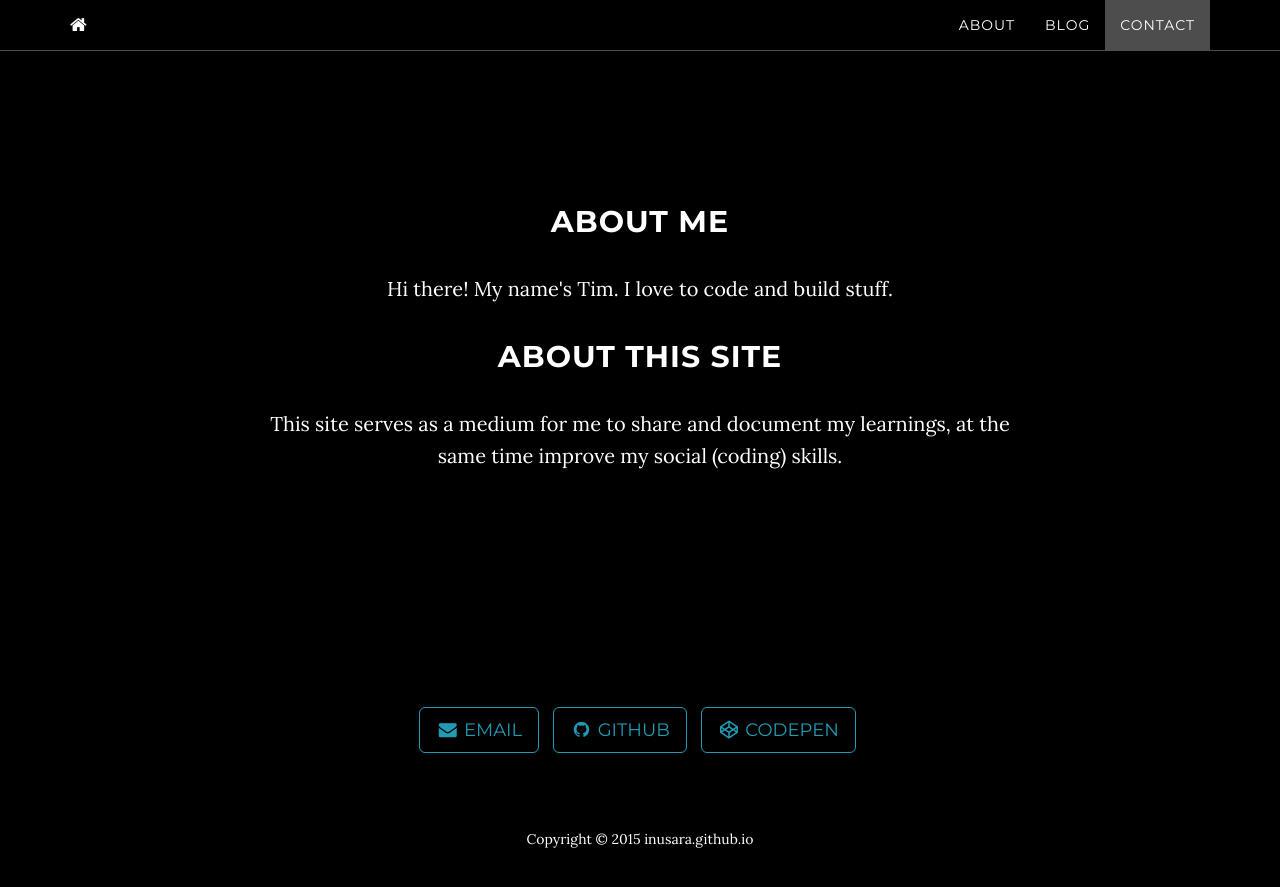
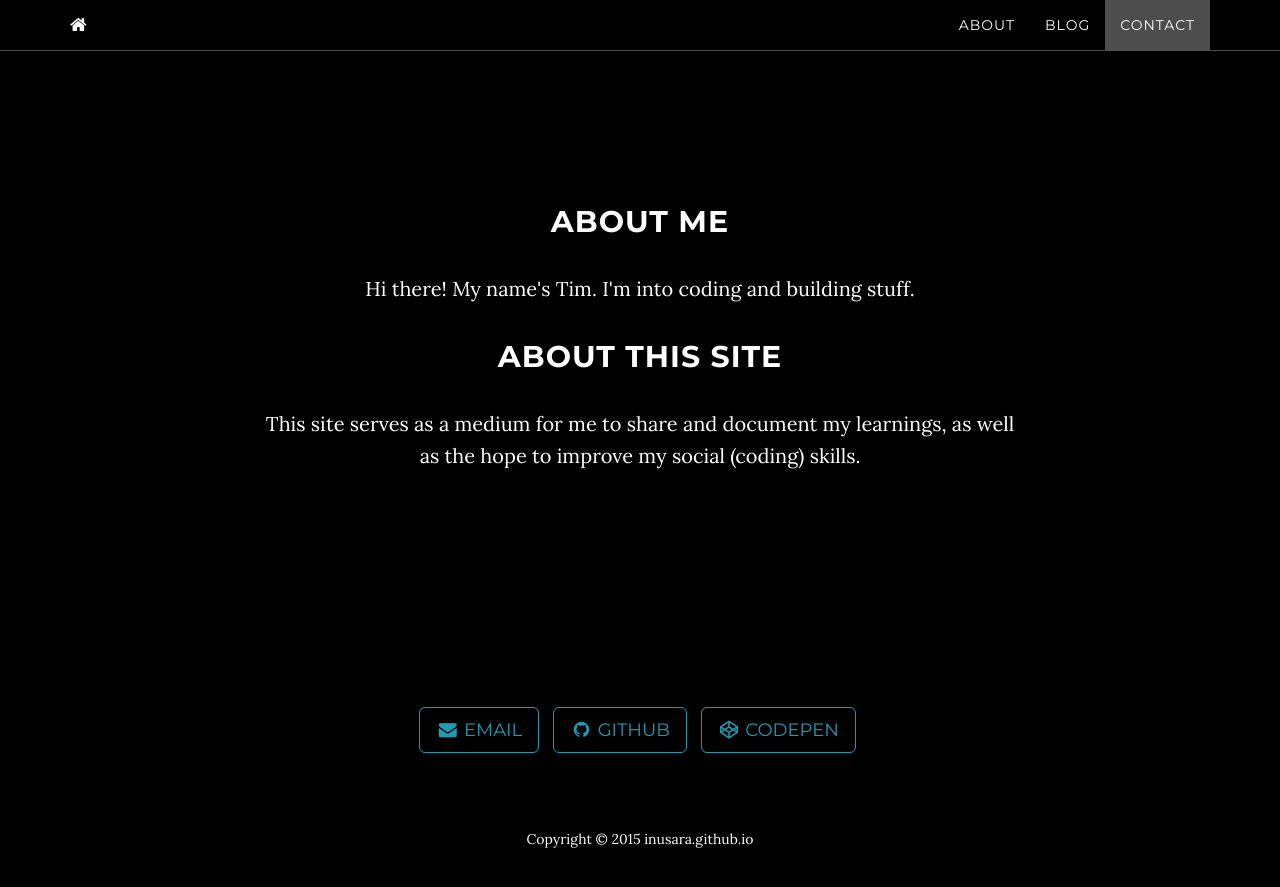
Before and after one commit to inusara/inusara.github.io, a Jekyll site: the page built from index.html, in a window 1280 px wide and 900 px high, scrolled down 895 px. Shown: the top 887 px of the window. Built offline with Jekyll 4.4.1, drawn with Linux system fonts in a browser that asks for light colours.

Commit message:
Reworded to deliver a much clearer intent

```diff
--- a/_includes/about.html
+++ b/_includes/about.html
@@ -3,10 +3,10 @@
         <div class="row">
             <div class="col-lg-8 col-lg-offset-2">
                 <h2>About Me</h2>
-                <p>Hi there! My name's Tim. I love to code and build stuff.</p>
+                <p>Hi there! My name's Tim. I'm into coding and building stuff.</p>
 
                 <h2>About this Site</h2>
-                <p>This site serves as a medium for me to share and document my learnings, at the same time improve my social (coding) skills.</p>
+                <p>This site serves as a medium for me to share and document my learnings, as well as the hope to improve my social (coding) skills.</p>
             </div>
         </div>
     </section>
```
